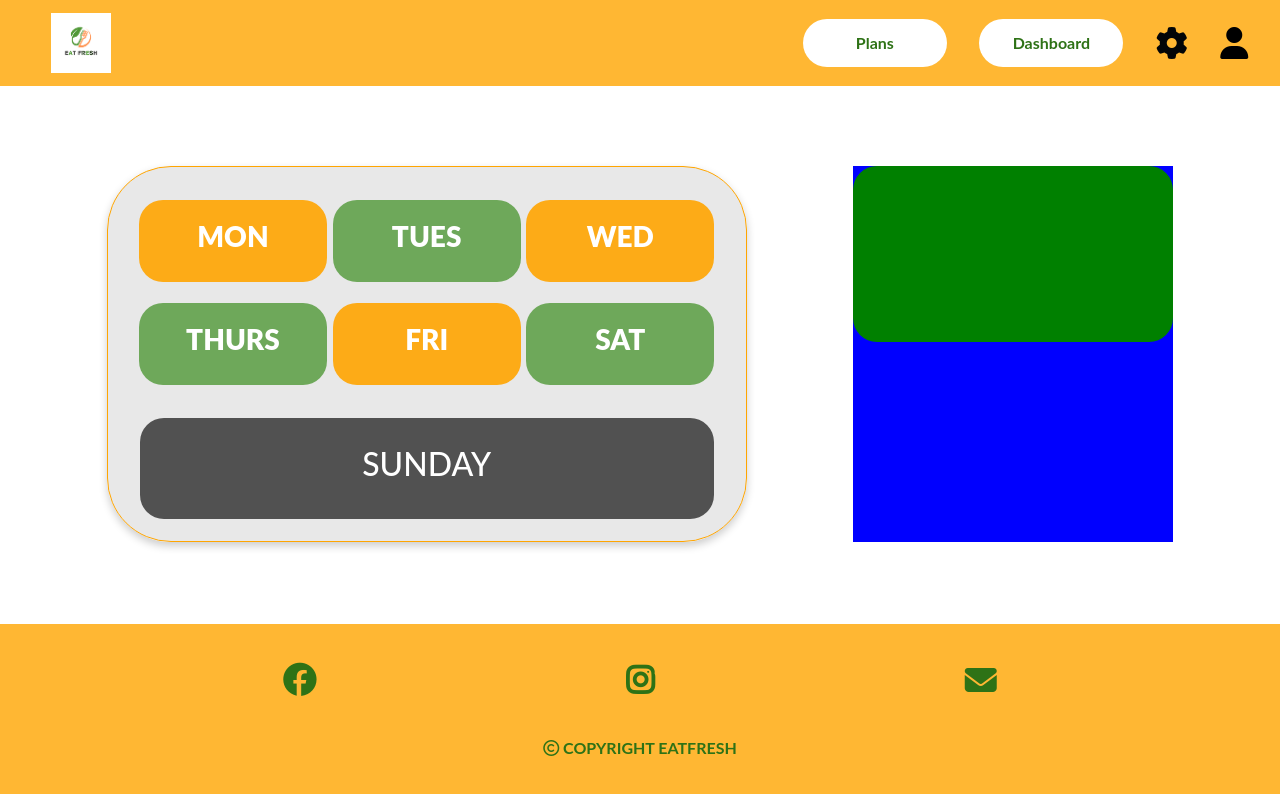
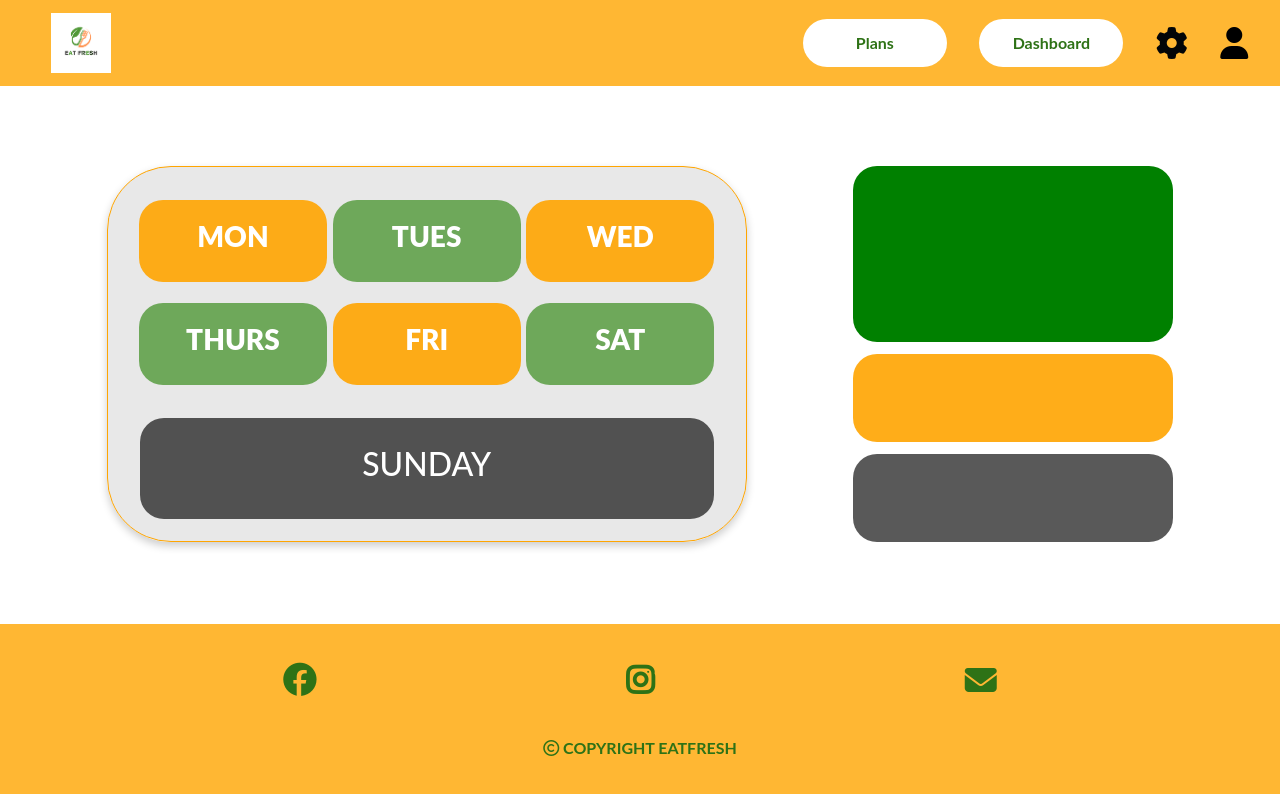
Before and after one commit to Globetrottercode/react_eat_fresh, a React (Create React App) app: page /plans/nonVegBasic in a window 1280 px wide. Shown: the top 794 px of the page. Built offline with nearby package versions, Linux system fonts and the light colour scheme.

Commit message:
Styling changes

```diff
--- a/src/css/planinfo.module.css
+++ b/src/css/planinfo.module.css
@@ -14,7 +14,10 @@
 .details {
   height: 47vh;
   width: 25vw;
-  background-color: blue;
+
+  display: flex;
+  flex-direction: column;
+  justify-content: space-between;
 }
 
 .body {
@@ -72,3 +75,19 @@
   background-color: green;
   border-radius: 3vh;
 }
+
+.addAddr {
+  height: 11vh;
+  width: 100%;
+  background-color: greenyellow;
+  border-radius: 3vh;
+  background-color: rgba(255, 165, 0, 0.9);
+}
+
+.checkout {
+  height: 11vh;
+  width: 100%;
+  background-color: brown;
+  border-radius: 3vh;
+  background-color: rgba(0, 0, 0, 0.65);
+}
--- a/src/pages/NonVegBasic.js
+++ b/src/pages/NonVegBasic.js
@@ -55,7 +55,7 @@ function NonVegPremium() {
         <div className={infoStyles.details}>
           <div className={infoStyles.pricing}></div>
           <div className={infoStyles.addAddr}></div>
-          <div className={infoStyles.checkOut}></div>
+          <div className={infoStyles.checkout}></div>
         </div>
       </div>
       <Footer />
```
